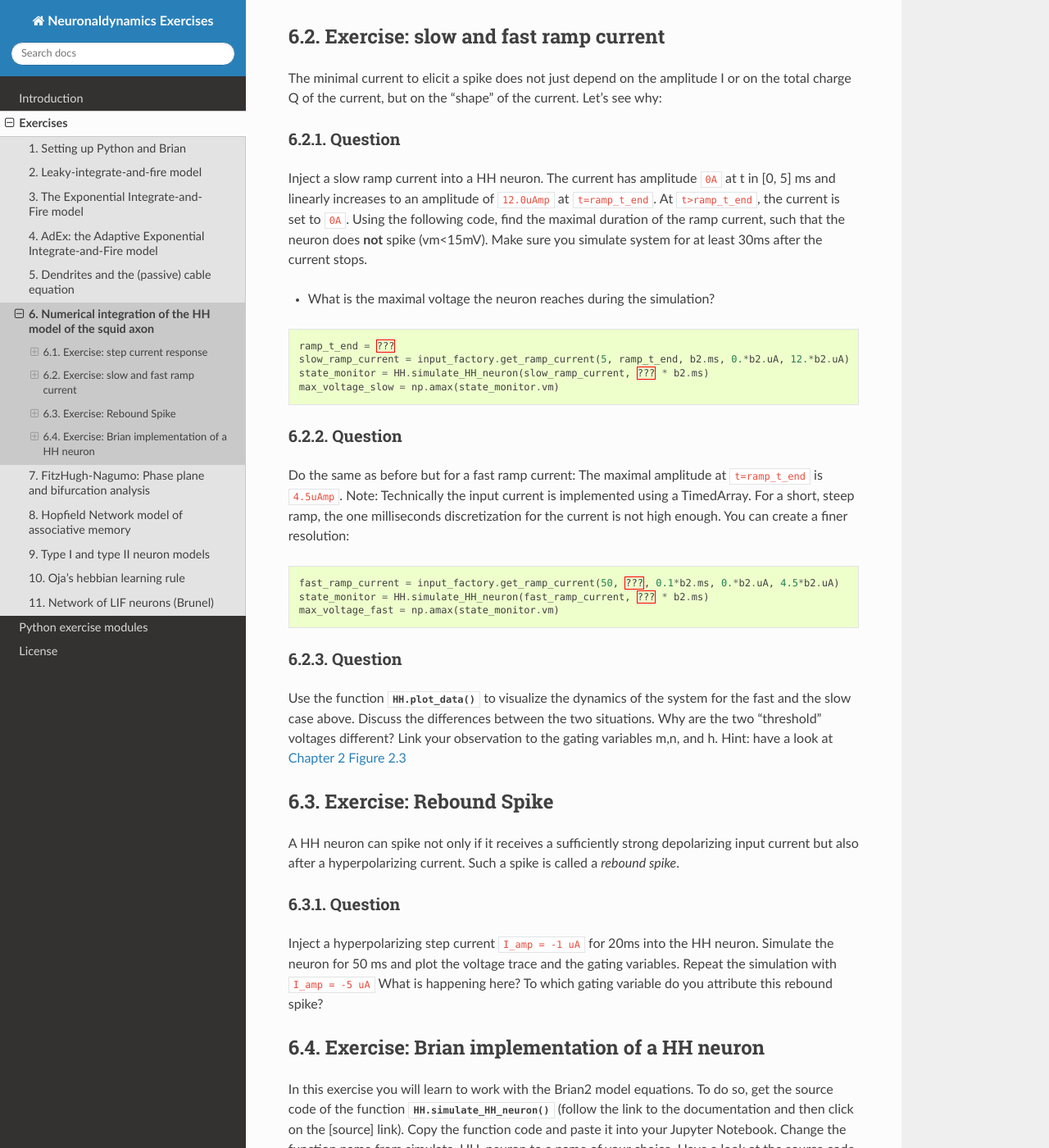
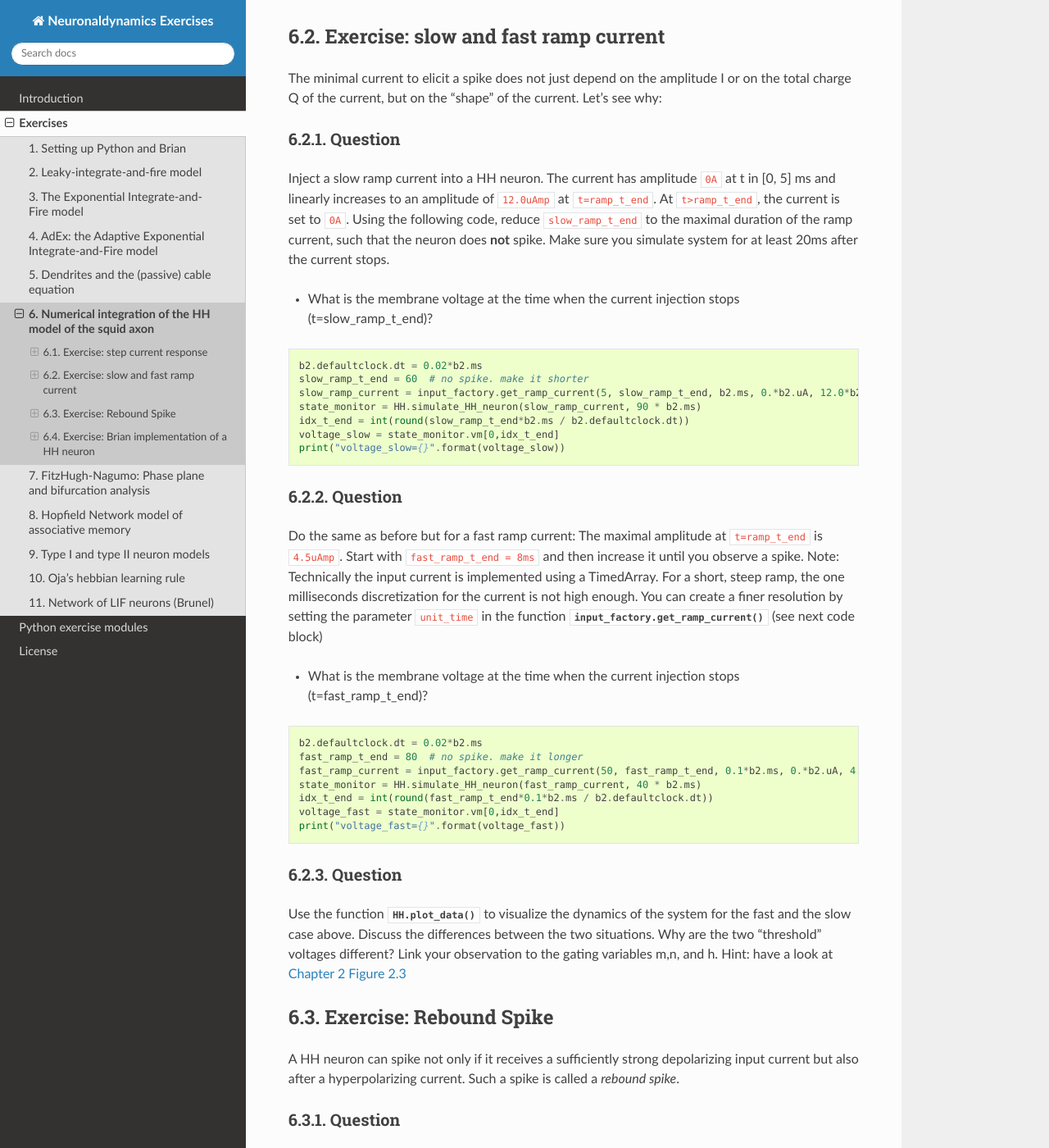
Before and after one commit to EPFL-LCN/neuronaldynamics-exercises, a Sphinx documentation site: the page built from doc/exercises/hodgkin-huxley.rst, in a window 1280 px wide and 1400 px high, scrolled down 1477 px. Shown: the whole window at 82% size. Built offline with Sphinx 7.4.7 and the Read the Docs theme 2.0.0, drawn with Linux system fonts in a browser that asks for light colours; the version number could not be read and is left out.

Commit message:
fast/slow ramp exercise: changed from current to voltage threshold. provided code to get vm at t vm(t) from the state monitor

```diff
--- a/doc/exercises/hodgkin-huxley.rst
+++ b/doc/exercises/hodgkin-huxley.rst
@@ -60,29 +60,38 @@ The minimal current to elicit a spike does not just depend on the amplitude I or
 
 Question
 ~~~~~~~~
-Inject a slow ramp current into a HH neuron. The current has amplitude ``0A`` at t in [0, 5] ms and linearly increases to an amplitude of ``12.0uAmp`` at ``t=ramp_t_end``. At ``t>ramp_t_end``, the current is set to ``0A``. Using the following code, find the maximal duration of the ramp current, such that the neuron does **not** spike (vm<15mV). Make sure you simulate system for at least 30ms after the current stops.
+Inject a slow ramp current into a HH neuron. The current has amplitude ``0A`` at t in [0, 5] ms and linearly increases to an amplitude of ``12.0uAmp`` at ``t=ramp_t_end``. At ``t>ramp_t_end``, the current is set to ``0A``. Using the following code, reduce ``slow_ramp_t_end`` to the maximal duration of the ramp current, such that the neuron does **not** spike. Make sure you simulate system for at least 20ms after the current stops.
 
-* What is the maximal voltage the neuron reaches during the simulation?
+* What is the membrane voltage at the time when the current injection stops (t=slow_ramp_t_end)?
 
 .. code-block:: py
 
-    ramp_t_end = ???
-    slow_ramp_current = input_factory.get_ramp_current(5, ramp_t_end, b2.ms, 0.*b2.uA, 12.*b2.uA)
-    state_monitor = HH.simulate_HH_neuron(slow_ramp_current, ??? * b2.ms)
-    max_voltage_slow = np.amax(state_monitor.vm)
-
+    b2.defaultclock.dt = 0.02*b2.ms
+    slow_ramp_t_end = 60  # no spike. make it shorter
+    slow_ramp_current = input_factory.get_ramp_current(5, slow_ramp_t_end, b2.ms, 0.*b2.uA, 12.0*b2.uA)
+    state_monitor = HH.simulate_HH_neuron(slow_ramp_current, 90 * b2.ms)
+    idx_t_end = int(round(slow_ramp_t_end*b2.ms / b2.defaultclock.dt))
+    voltage_slow = state_monitor.vm[0,idx_t_end]
+    print("voltage_slow={}".format(voltage_slow))
 
 
 Question
 ~~~~~~~~
-Do the same as before but for a fast ramp current: The maximal amplitude at ``t=ramp_t_end`` is ``4.5uAmp``.
-Note: Technically the input current is implemented using a TimedArray. For a short, steep ramp, the one milliseconds discretization for the current is not high enough. You can create a finer resolution:
+Do the same as before but for a fast ramp current: The maximal amplitude at ``t=ramp_t_end`` is ``4.5uAmp``. Start with ``fast_ramp_t_end = 8ms`` and then increase it until you observe a spike.
+Note: Technically the input current is implemented using a TimedArray. For a short, steep ramp, the one milliseconds discretization for the current is not high enough. You can create a finer resolution by setting the parameter ``unit_time`` in the function :func:`.input_factory.get_ramp_current` (see next code block)
+
+* What is the membrane voltage at the time when the current injection stops (t=fast_ramp_t_end)?
 
 .. code-block:: py
 
-    fast_ramp_current = input_factory.get_ramp_current(50, ???, 0.1*b2.ms, 0.*b2.uA, 4.5*b2.uA)
-    state_monitor = HH.simulate_HH_neuron(fast_ramp_current, ??? * b2.ms)
-    max_voltage_fast = np.amax(state_monitor.vm)
+    b2.defaultclock.dt = 0.02*b2.ms
+    fast_ramp_t_end = 80  # no spike. make it longer
+    fast_ramp_current = input_factory.get_ramp_current(50, fast_ramp_t_end, 0.1*b2.ms, 0.*b2.uA, 4.5*b2.uA)
+    state_monitor = HH.simulate_HH_neuron(fast_ramp_current, 40 * b2.ms)
+    idx_t_end = int(round(fast_ramp_t_end*0.1*b2.ms / b2.defaultclock.dt))
+    voltage_fast = state_monitor.vm[0,idx_t_end]
+    print("voltage_fast={}".format(voltage_fast))
+
 
 Question
 ~~~~~~~~
```
Also changed, not shown: 1 other file.
